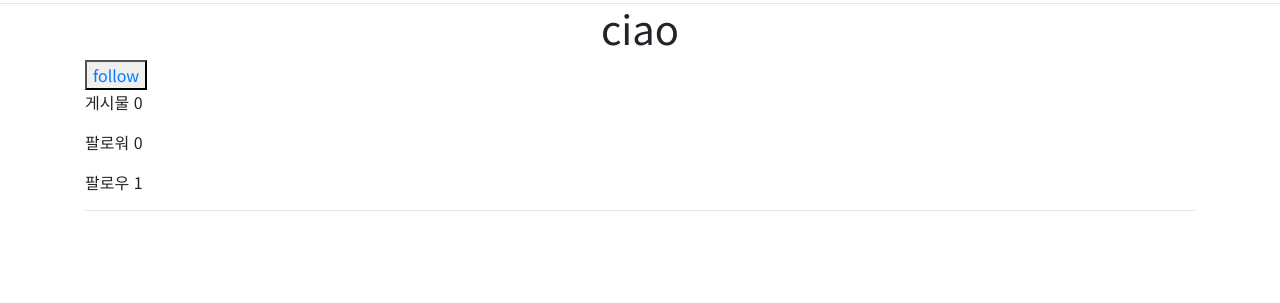
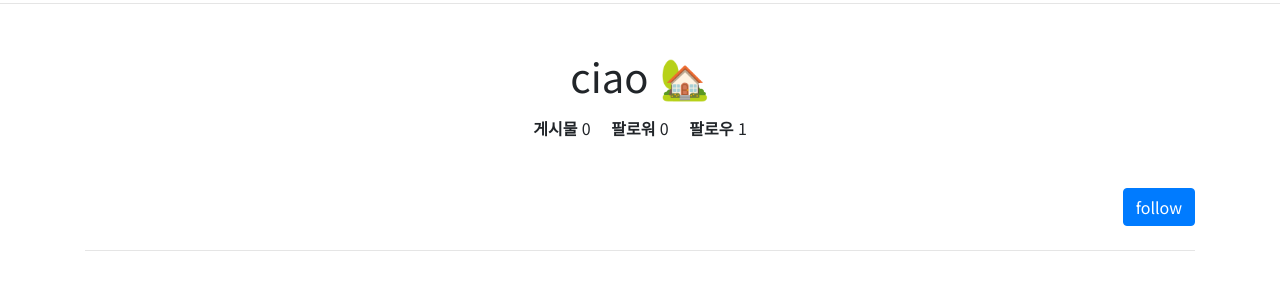
Before and after one commit to Jiyoon-park/Imstargram, a Django app: a page that uses accounts/templates/accounts/profile.html in a window 1280 px wide. Shown: the part 59-362 px from the top of the page. Run offline with Django 3.2, Linux system fonts and the light colour scheme; a user stored in the database is signed in; data comes from the database, SQL or seed files in the repository; both versions use the stored data as it was after the commit; some libraries are stand-ins or nearby versions.

Commit message:
0514 accounts | profile.html update

```diff
--- a/accounts/templates/accounts/login.html
+++ b/accounts/templates/accounts/login.html
@@ -2,11 +2,13 @@
 {% load bootstrap4 %}
 
 {% block body %}
-    <h1>Login</h1>
+    <h1 class="text-center mt-5">Login</h1>
     <hr>
     <form action="" method="POST">
     {% csrf_token %}
     {% bootstrap_form form %}
-    <button>Submit</button>
+    <div class="d-flex justify-content-end">
+        <button class="btn btn-primary">Submit</button>
+    </div>
   </form>
 {% endblock %}
--- a/accounts/templates/accounts/profile.html
+++ b/accounts/templates/accounts/profile.html
@@ -1,29 +1,35 @@
 {% extends 'base.html' %}
 {% load bootstrap4 %}
 {% block body %}
-    <h1 class='text-center'>{{ user.username }}</h1>
+    <h1 class="text-center mt-5"> {{ user.username }} 🏡</h1>
+
+    <div class="text-center my-3">
+      <p class="my-1 mx-2 d-inline"><span class="font-weight-bold">게시물</span> {{ user.article_set.count }}</p>
+      {% if user.followers.all.count != 0 %}
+        <p class="my-1 mx-2 d-inline"><span class="font-weight-bold">팔로워</span> {{ user.followers.all.count }}백만</p>
+      {% else %}
+        <p class="my-1 mx-2 d-inline"><span class="font-weight-bold">팔로워</span> {{ user.followers.all.count }}</p>
+      {% endif %}
+      <p class="my-1 mx-2 d-inline"><span class="font-weight-bold">팔로우</span> {{ user.followings.all.count }}</p>
+    </div>
+
+    <div class="d-flex justify-content-end mt-5">
     {% if request.user.is_authenticated %}
         {% if user != request.user %}
             {% if request.user in user.followers.all %}
-                <button><a href="{% url 'accounts:follow' user.username %}">unfollow</a></button>
+                <button class="btn btn-secondary"><a href="{% url 'accounts:follow' user.username %}" class="text-white text-decoration-none">unfollow</a></button>
             {% else %}
-                <button><a href="{% url 'accounts:follow' user.username %}">follow</a></button>
+                <button class="btn btn-primary"><a href="{% url 'accounts:follow' user.username %}" class="text-white text-decoration-none">follow</a></button>
             {% endif %}
         {% endif %}
     {% endif %}
-    <p>게시물 {{ user.article_set.count }}</p>
-    {% if user.followers.all.count != 0 %}
-      <p>팔로워 {{ user.followers.all.count }}백만</p>
-    {% else %}
-      <p>팔로워 {{ user.followers.all.count }}</p>
-    {% endif %}
-    <p>팔로우 {{ user.followings.all.count }}</p>
-    <hr>
+    </div>
+    <hr class="my-4">
 
-    <div class="row no-gutters">
+    <div class="d-flex justify-content-center">
+      <div>
       {% for article in user.article_set.all %}
-            <div class="col-sm"><a href="{% url 'articles:detail' article.pk %}" data-toggle="modal" data-target="#exampleModal{{ article.pk }}"><img src="{{ article.image_thumbnail.url }}"></a></div>
-
+              <a href="{% url 'articles:detail' article.pk %}" data-toggle="modal" data-target="#exampleModal{{ article.pk }}"><img src="{{ article.image_thumbnail.url }}" class="m-4"></a>
               <div class="modal fade" id="exampleModal{{ article.pk }}" tabindex="-1" role="dialog" aria-labelledby="exampleModalLabel" aria-hidden="true">
                 <div class="modal-dialog" role="document">
                   <div class="modal-content">
@@ -35,31 +41,21 @@
                       </button>
                     </div>
                     <div class="modal-body">
-
+                      <p>{{ article.withsomeone }}님과 함께 {{ article.location }}에서</p>
                       <img src="{{ article.image.url }}" class="card-img-top" alt="userUloadImage">
-                      <div class="card-body">
-                        <p>{{ article.content }}</p>
-                        <p>{{ article.withsomeone }}님과 함께/{{ article.location }}에서</p>
-                        <hr>
-
-                        {% for comment in article.comment_set.all %}
-                            <p>{{ comment.user.username }}: {{ comment.content }}</p>
-                        {% endfor %}
-                        <form action="{% url 'articles:comments_create' article.pk %}" method="POST">
-                            {% csrf_token %}
-                            {% bootstrap_form form %}
-                            <button type="submit" class="btn btn-primary">작성</button>
-                        </form>
+                      <div class="d-flex justify-content-end align-items-center my-2">
+                        <i class="fas fa-heart fa-lg animated infinite pulse delay-2s" style="color:red;"></i>
+                        <span class="ml-2">{{ article.like_users.count }} likes</span>
 
                       </div>
-                  </div>
-
-
+                        <div class="card-body">
+                          <p class="text-center">{{ article.content }}</p>
                         </div>
                     </div>
                   </div>
-
+                </div>
+              </div>
       {% endfor %}
       </div>
-
+    </div>
 {% endblock %}
--- a/articles/templates/articles/index.html
+++ b/articles/templates/articles/index.html
@@ -27,7 +27,7 @@
                   <hr class="my-0">
 
                   <!-- comment -->
-                  <div class="card-body d-flex justify-content-between">
+                  <div class="card-body d-flex justify-content-between align-items-center">
                     {% if article.comment_set.all.count == 0 %}
                         <p class="mb-0">작성된 댓글이 없습니다. 댓글을 달아주세요!</p>
                         <!-- Button trigger modal -->
@@ -59,7 +59,7 @@
                         </div>
 
                     {% else %}
-                        <p>작성된 댓글이 {{ article.comment_set.all.count }}개 있습니다.</p></a>
+                        <p class="mb-0">작성된 댓글이 {{ article.comment_set.all.count }}개 있습니다.</p></a>
                         <!-- Button trigger modal -->
                         <button type="button" class="btn btn-primary" data-toggle="modal" data-target="#exampleModal{{ article.pk }}">
                           댓글 모두 보기
```
Also changed, not shown: accounts/templates/accounts/signup.html (+5 -2 lines), articles/templates/articles/form.html (+9 -6 lines), db.sqlite3. Lines whose indentation alone changed are shown as unchanged.
